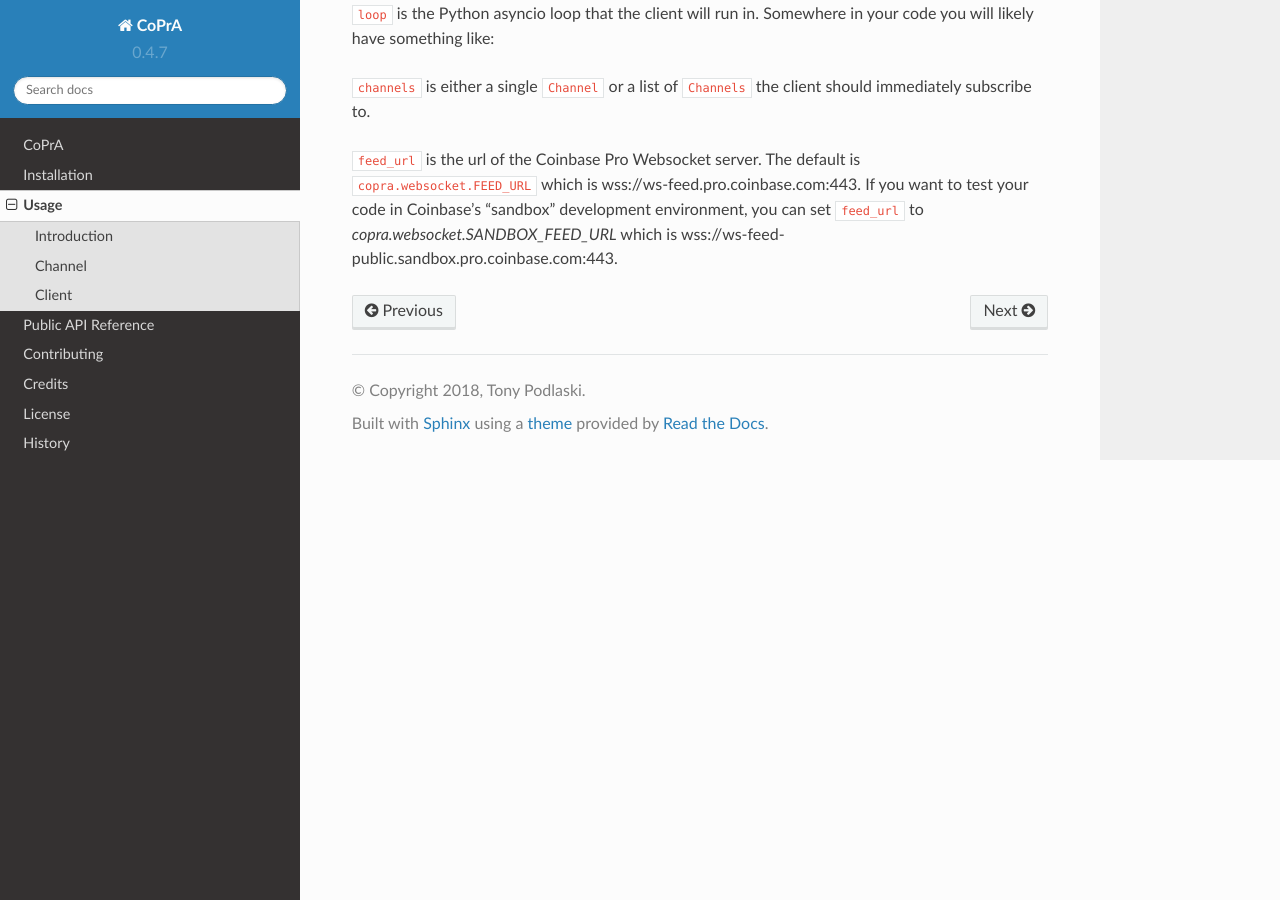
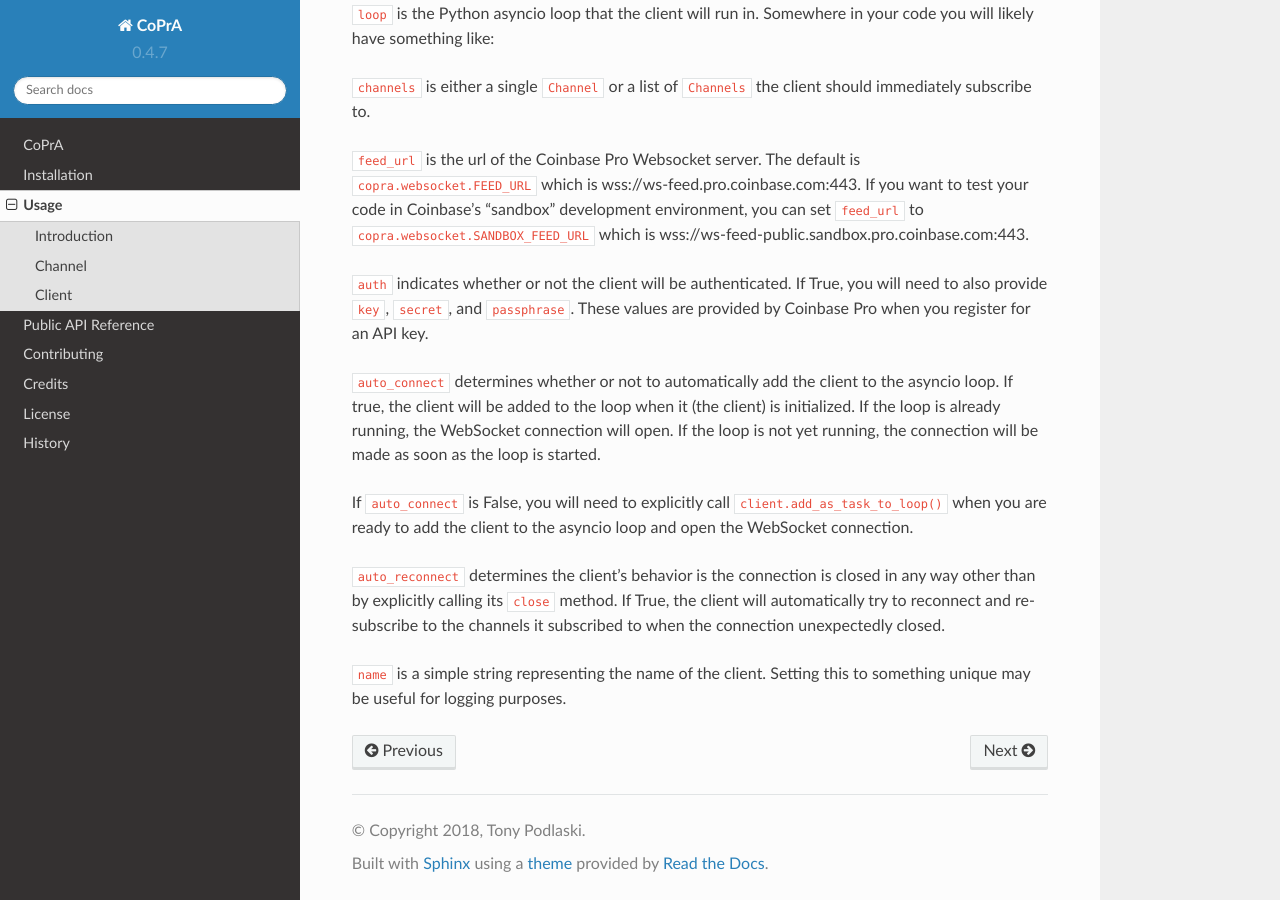
Before and after one commit to tpodlaski/copra, a Sphinx documentation site: the page built from docs/usage.rst, in a window 1280 px wide and 900 px high, scrolled down 2952 px. Built offline with Sphinx 7.4.7 and the Read the Docs theme 2.0.0, drawn with Linux system fonts in a browser that asks for light colours.

Commit message:
Update usage.rst

```diff
--- a/docs/usage.rst
+++ b/docs/usage.rst
@@ -121,4 +121,14 @@ Only two parameters are required to create a client: ``loop`` and ``channels``.
 
 ``channels`` is either a single ``Channel`` or a list of ``Channels`` the client should immediately subscribe to.
 
-``feed_url`` is the url of the Coinbase Pro Websocket server. The default is ``copra.websocket.FEED_URL`` which is wss://ws-feed.pro.coinbase.com:443. If you want to test your code in Coinbase's "sandbox" development environment, you can set ``feed_url`` to `copra.websocket.SANDBOX_FEED_URL` which is wss://ws-feed-public.sandbox.pro.coinbase.com:443.
+``feed_url`` is the url of the Coinbase Pro Websocket server. The default is ``copra.websocket.FEED_URL`` which is wss://ws-feed.pro.coinbase.com:443. If you want to test your code in Coinbase's "sandbox" development environment, you can set ``feed_url`` to ``copra.websocket.SANDBOX_FEED_URL`` which is wss://ws-feed-public.sandbox.pro.coinbase.com:443.
+
+``auth`` indicates whether or not the client will be authenticated. If True, you will need to also provide ``key``, ``secret``, and ``passphrase``. These values are provided by Coinbase Pro when you register for an API key.
+
+``auto_connect`` determines whether or not to automatically add the client to the asyncio loop. If true, the client will be added to the loop when it (the client) is initialized. If the loop is already running, the WebSocket connection will open. If the loop is not yet running, the connection will be made as soon as the loop is started.
+
+If ``auto_connect`` is False, you will need to explicitly call ``client.add_as_task_to_loop()`` when you are ready to add the client to the asyncio loop and open the WebSocket connection.
+
+``auto_reconnect`` determines the client's behavior is the connection is closed in any way other than by explicitly calling its ``close`` method. If True, the client will automatically try to reconnect and re-subscribe to the channels it subscribed to when the connection unexpectedly closed.
+
+``name`` is a simple string representing the name of the client. Setting this to something unique may be useful for logging purposes.
```
